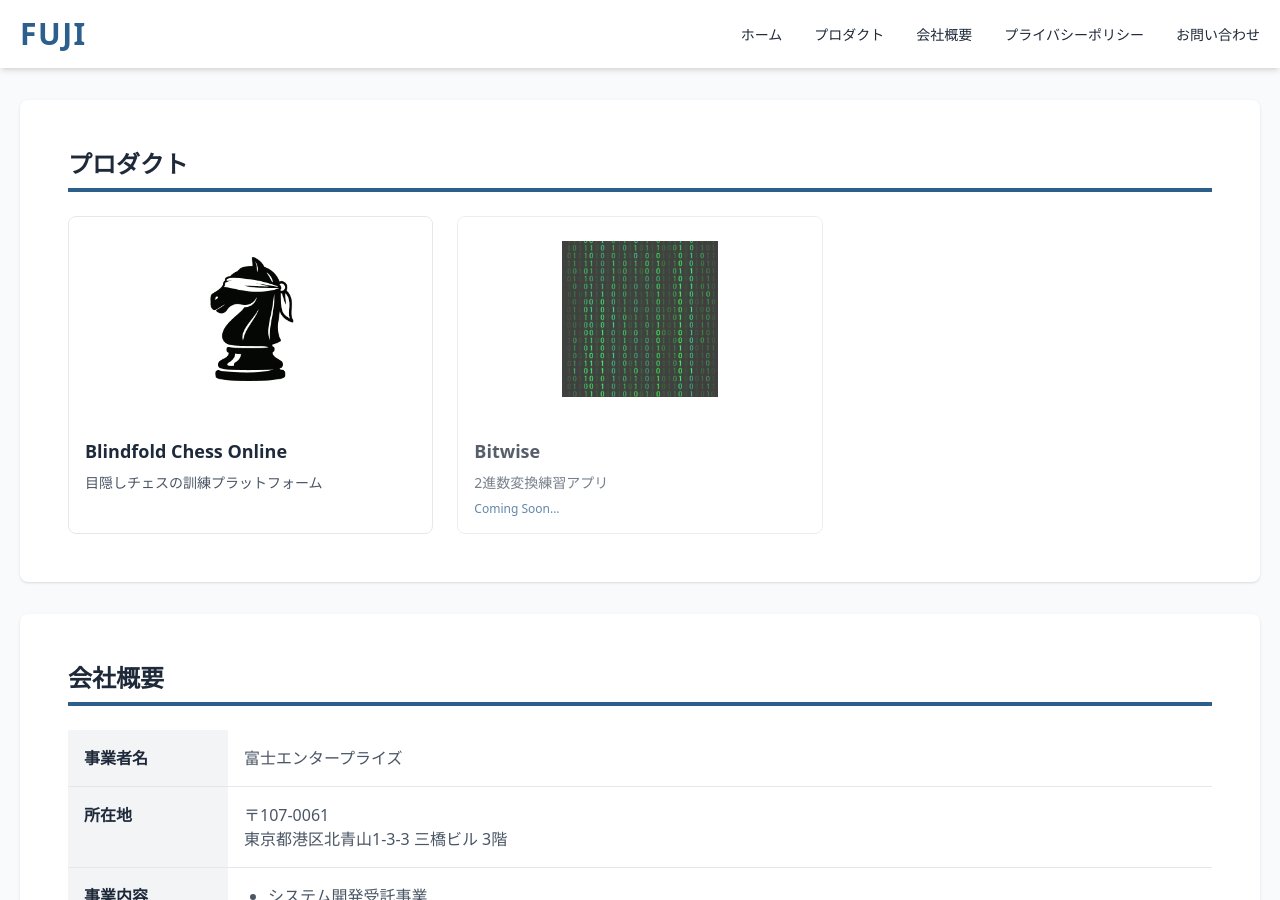
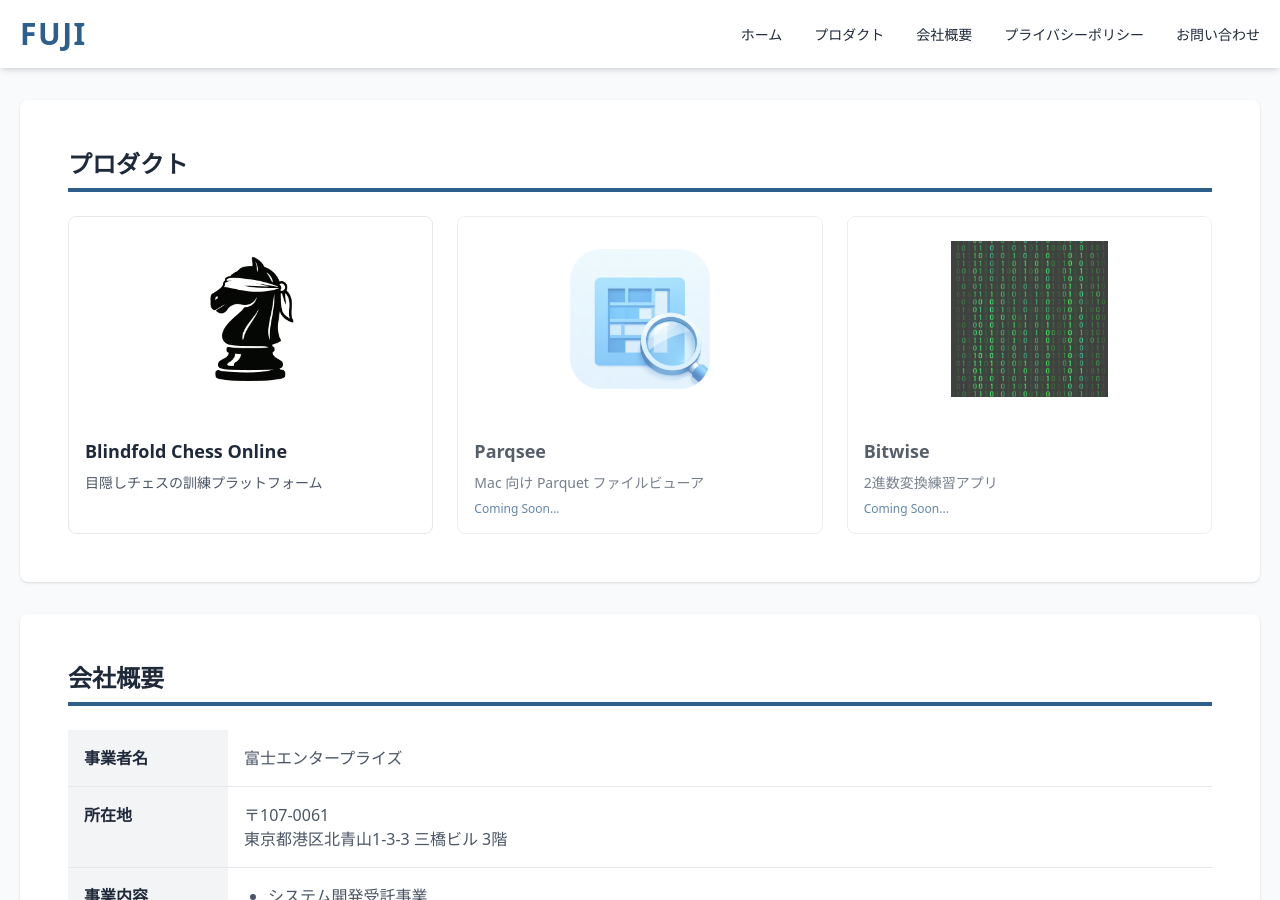
Before and after one commit to k0kishima/k0kishima.github.io, a Jekyll site: the page built from index.html, in a window 1280 px wide and 900 px high. Built offline with Jekyll 4.4.1, drawn with Linux system fonts in a browser that asks for light colours.

Commit message:
プロダクトに Parqsee を追加し、専用プライバシーポリシーへ誘導
Parqsee（Mac 向け Parquet ファイルビューア、Mac App Store 申請準備中）を
プロダクトセクションに追加。未リリースなので Bitwise と同じ「Coming Soon...」
のカードにしてあり、公開後に https://parqsee.fuji.llc/ へのリンクに変え、
審査通過後は App Store のリンクにする。

全社のプライバシーポリシーは Bitwise を想定した文面（ゲームスコア・設定の
ローカル保存）で、アプリ内課金にも触れていない。Parqsee はブックマークや
セッション、買い切りの課金を扱うため App Privacy の申告と整合しない。
専用のポリシーを parqsee.fuji.llc 側に置き、和英どちらの全社ポリシーからも
そこへ誘導する。

Co-Authored-By: Claude Opus 5 (1M context) <noreply@anthropic.com>
Claude-Session: https://claude.ai/code/session_017bXDGS8E1N1HzBpeL8gbUq

```diff
--- a/index.html
+++ b/index.html
@@ -21,6 +21,18 @@ title: ホーム
                         <p class="text-gray-600 text-sm">目隠しチェスの訓練プラットフォーム</p>
                     </div>
                 </a>
+
+                <!-- Parqsee Card -->
+                <div class="block bg-white border border-gray-200 rounded-lg overflow-hidden opacity-75">
+                    <div class="aspect-video bg-white flex items-center justify-center p-6">
+                        <img src="{{ site.baseurl }}/assets/images/parqsee-icon.png" alt="Parqsee" class="w-full h-full object-contain">
+                    </div>
+                    <div class="p-4">
+                        <h3 class="text-lg font-semibold text-gray-800 mb-2">Parqsee</h3>
+                        <p class="text-gray-600 text-sm mb-2">Mac 向け Parquet ファイルビューア</p>
+                        <p class="text-brand text-xs font-medium">Coming Soon...</p>
+                    </div>
+                </div>
 
                 <!-- Bitwise Card -->
                 <div class="block bg-white border border-gray-200 rounded-lg overflow-hidden opacity-75">
--- a/privacy-policy-en.html
+++ b/privacy-policy-en.html
@@ -17,6 +17,11 @@ title: Privacy Policy
                     <li>Bitwise - Binary Conversion Practice App</li>
                     <li>Future apps provided by Fuji Enterprise</li>
                 </ul>
+                <p class="text-base text-gray-600 mb-6">
+                    Parqsee, our Parquet file viewer for the Mac, has its own handling — including an
+                    in-app purchase — and is covered by the
+                    <a href="https://parqsee.fuji.llc/privacy.html" class="text-brand underline hover:opacity-80">Parqsee Privacy Policy</a>.
+                </p>
 
                 <div class="mb-8">
                     <h2 class="text-2xl font-semibold text-gray-800 mb-4 pb-2 border-b-2 border-brand">1. Information We Collect</h2>
--- a/privacy-policy.html
+++ b/privacy-policy.html
@@ -17,6 +17,11 @@ title: プライバシーポリシー
                     <li>Bitwise - 2進数変換練習アプリ</li>
                     <li>今後リリースされる富士エンタープライズ提供のアプリ</li>
                 </ul>
+                <p class="text-base text-gray-600 mb-6">
+                    Parqsee（Mac 向け Parquet ファイルビューア）については、アプリ内課金を含む固有の取り扱いがあるため、
+                    <a href="https://parqsee.fuji.llc/ja/privacy.html" class="text-brand underline hover:opacity-80">Parqsee のプライバシーポリシー</a>
+                    が適用されます。
+                </p>
 
                 <div class="mb-8">
                     <h2 class="text-2xl font-semibold text-gray-800 mb-4 pb-2 border-b-2 border-brand">1. 収集する情報</h2>
```
Also changed, not shown: assets/images/parqsee-icon.png (added).
